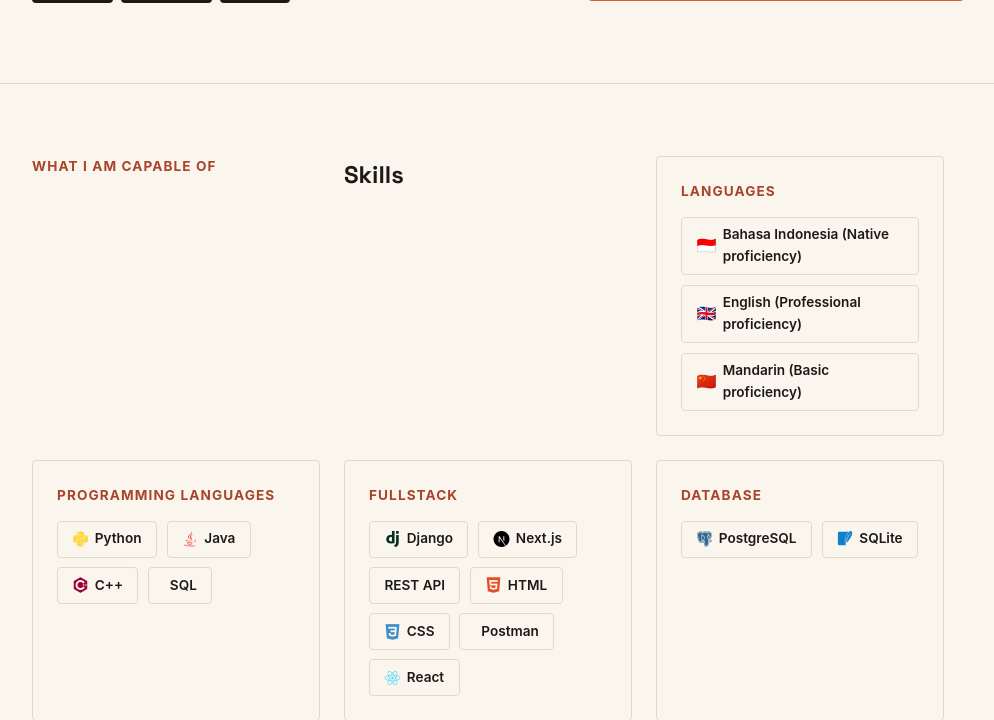
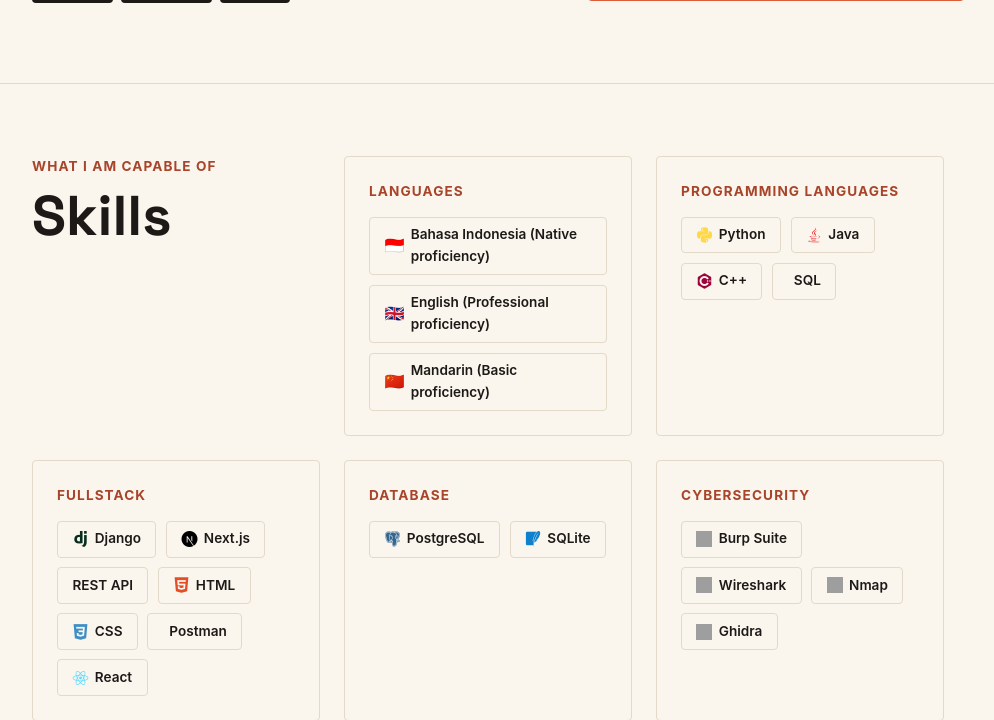
Before and after one commit to ViolinMonica/portfolio, a Django app: page / in a window 1280 px wide. Shown: the part 563-1283 px from the top of the page, without its empty margins (152-1146 px from the left). Run offline with Django 5.2, Linux system fonts and the light colour scheme; grey boxes are pictures that could not be loaded.

Commit message:
fix text position

```diff
--- a/static/css/style.css
+++ b/static/css/style.css
@@ -61,6 +61,16 @@
     color: var(--ink);
     text-decoration: none;
     font-size: 0.95rem;
+}
+
+.section-header {
+    margin-bottom: 3rem;
+}
+
+.section-header h2 {
+    font-family: "Space Grotesk", -apple-system, sans-serif;
+    font-size: clamp(2.2rem, 5vw, 3.5rem);
+    line-height: 0.95;
 }
 
 .hero {
--- a/templates/index.html
+++ b/templates/index.html
@@ -56,8 +56,10 @@
         </section>
         <section class="skills" id="skills">
             <div class="container">
-                <p class="hero-kicker">What I am Capable Of</p>
-                <h1>Skills</h1>
+                <div class="section-header">
+                    <p class="hero-kicker">What I am Capable Of</p>
+                    <h2>Skills</h2>
+                </div>
                 <div class="skill-category">
                     <h3 class="skill-category-title">Languages</h3>
                     <div class="skill-list">
```
